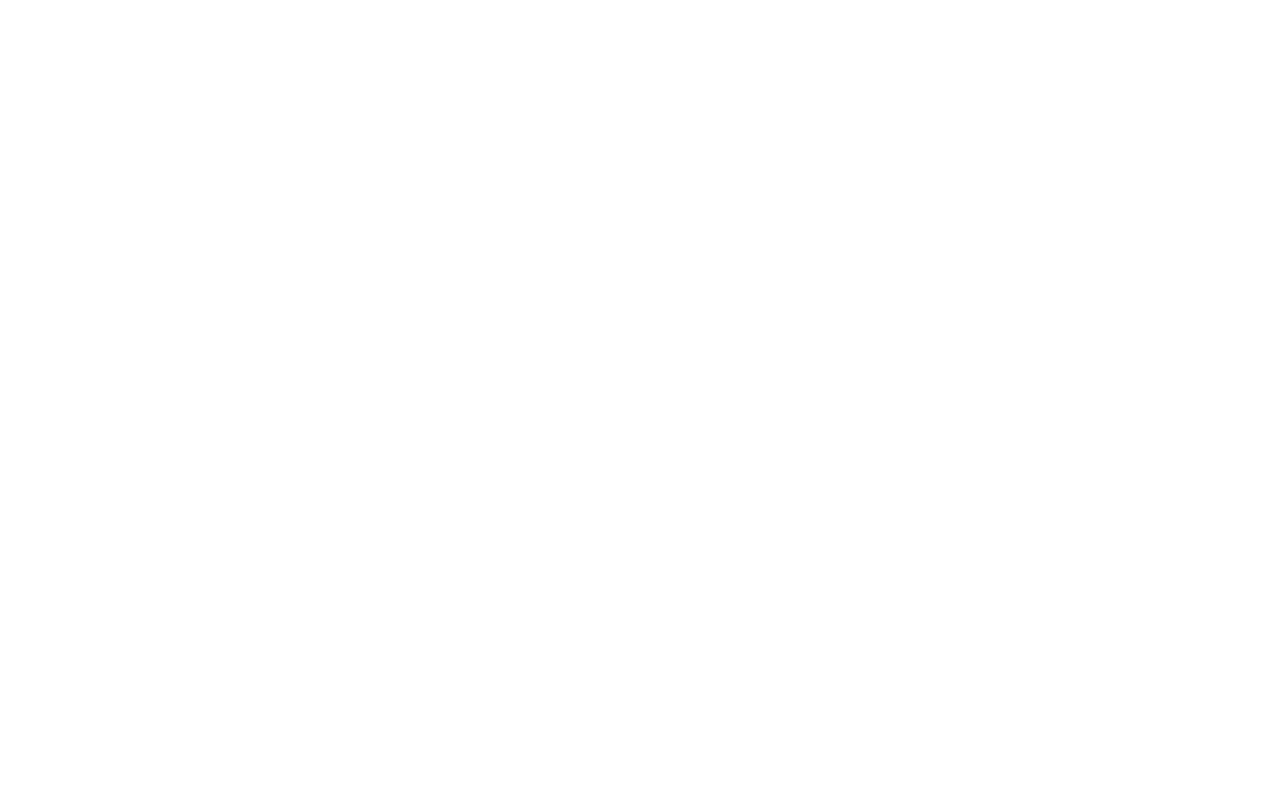
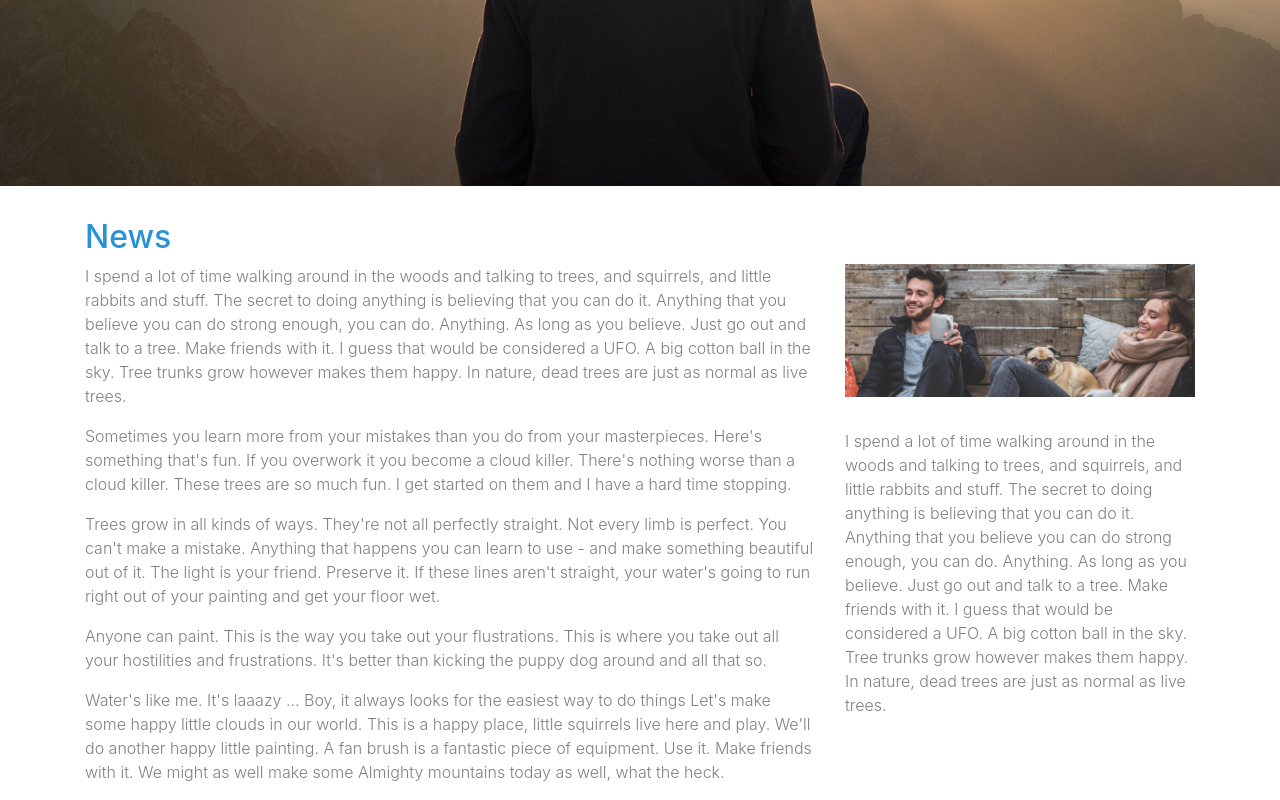
Before and after one commit to shomnathsomu/react-life, a React (Create React App) app: page /news in a window 1280 px wide. Shown: the part 325-1125 px from the top of the page. Before the commit the page ends 800 px from the top, so only its background shows below. Built offline with nearby package versions, Linux system fonts and the light colour scheme.

Commit message:
Completed News css

```diff
--- a/src/components/News.jsx
+++ b/src/components/News.jsx
@@ -1,10 +1,28 @@
 import React, { Component } from 'react';
+import { Container, Row, Col, Image } from 'react-bootstrap';
+import './News.css';
 
 export default class News extends Component {
     render() {
         return(
             <div>
-                NEWS PAGE
+                <Image src="assets/mountain-man.jpg" className="header-image" />
+                <Container>
+                    <h2>News</h2>
+                    <Row>
+                        <Col xs={12} sm={8} className="main-section">
+                            <p>I spend a lot of time walking around in the woods and talking to trees, and squirrels, and little rabbits and stuff. The secret to doing anything is believing that you can do it. Anything that you believe you can do strong enough, you can do. Anything. As long as you believe. Just go out and talk to a tree. Make friends with it. I guess that would be considered a UFO. A big cotton ball in the sky. Tree trunks grow however makes them happy. In nature, dead trees are just as normal as live trees.</p>
+                            <p>Sometimes you learn more from your mistakes than you do from your masterpieces. Here's something that's fun. If you overwork it you become a cloud killer. There's nothing worse than a cloud killer. These trees are so much fun. I get started on them and I have a hard time stopping.</p>
+                            <p>Trees grow in all kinds of ways. They're not all perfectly straight. Not every limb is perfect. You can't make a mistake. Anything that happens you can learn to use - and make something beautiful out of it. The light is your friend. Preserve it. If these lines aren't straight, your water's going to run right out of your painting and get your floor wet.</p>
+                            <p>Anyone can paint. This is the way you take out your flustrations. This is where you take out all your hostilities and frustrations. It's better than kicking the puppy dog around and all that so.</p>
+                            <p>Water's like me. It's laaazy ... Boy, it always looks for the easiest way to do things Let's make some happy little clouds in our world. This is a happy place, little squirrels live here and play. We'll do another happy little painting. A fan brush is a fantastic piece of equipment. Use it. Make friends with it. We might as well make some Almighty mountains today as well, what the heck.</p>
+                        </Col>
+                        <Col xs={12} sm={4} className="sidebar-section">
+                            <Image src="assets/dog-people.jpg" />
+                            <p>I spend a lot of time walking around in the woods and talking to trees, and squirrels, and little rabbits and stuff. The secret to doing anything is believing that you can do it. Anything that you believe you can do strong enough, you can do. Anything. As long as you believe. Just go out and talk to a tree. Make friends with it. I guess that would be considered a UFO. A big cotton ball in the sky. Tree trunks grow however makes them happy. In nature, dead trees are just as normal as live trees.</p>
+                        </Col>
+                    </Row>
+                </Container>
             </div>
         );
     }
```
